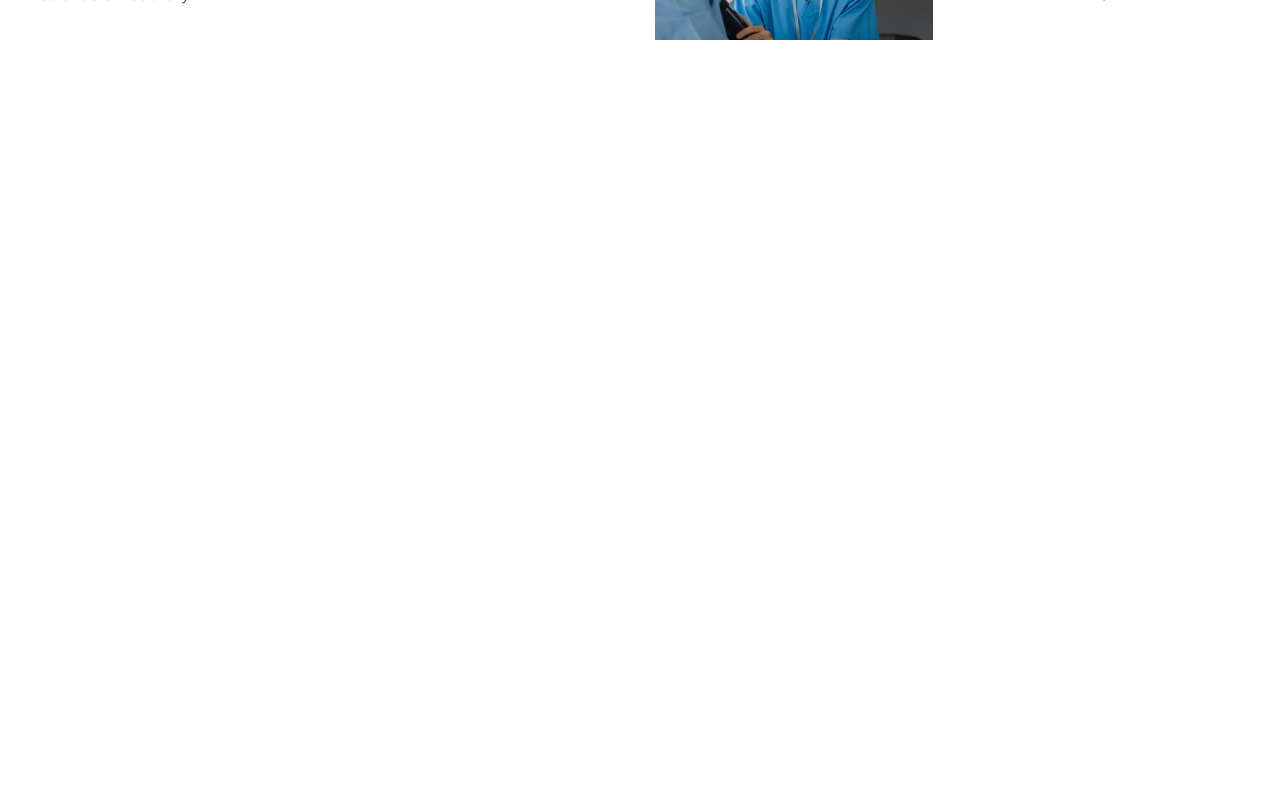
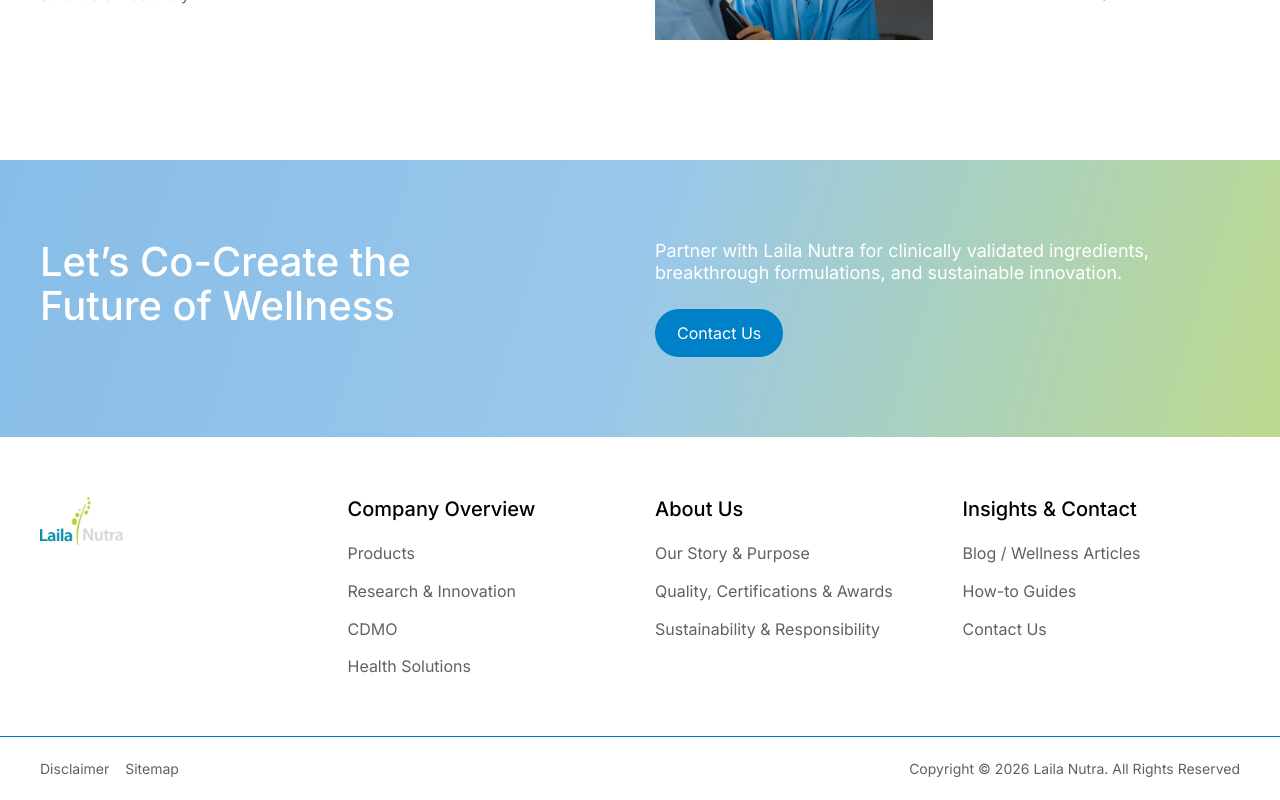
Before and after one commit to Stuvio-Digital/laila-nutra, a Next.js app: page / in a window 1280 px wide. Shown: the part 6021-6821 px from the top of the page. Before the commit the page ends 6181 px from the top, so only its background shows below. Built offline with nearby package versions, Linux system fonts and the light colour scheme.

Commit message:
Add laila-footer-logo.png to the common images directory

```diff
--- a/app/ClientLayout.tsx
+++ b/app/ClientLayout.tsx
@@ -2,6 +2,7 @@
 import React, { useEffect } from "react";
 import { ReactLenis } from "lenis/react";
 import Header from "@/components/Header";
+import Footer from "@/components/Footer";
 
 interface ClientLayoutProps {
   children: React.ReactNode;
@@ -80,6 +81,7 @@
     <ReactLenis root>
       <Header/>
       {children}
+      <Footer/>
     </ReactLenis>
   );
 }
--- /dev/null
+++ b/app/cdmo/Step.tsx
@@ -0,0 +1,11 @@
+import React from 'react'
+
+const Step = () => {
+  return (
+    <section className='h-fit w-full '>
+
+    </section>
+  )
+}
+
+export default Step
--- a/app/globals.css
+++ b/app/globals.css
@@ -92,3 +92,7 @@
     display: none !important;
   }
 }
+
+.footer-bg {
+  background: linear-gradient(107deg, #80B9E6 -20.85%, #99C7EB 48.97%, #CAE16D 118.78%);
+}
--- a/components/Footer.tsx
+++ b/components/Footer.tsx
@@ -1,8 +1,61 @@
 import React from 'react';
+import SectionHeader from './SectionHeader';
+import Link from 'next/link';
 
 const Footer:React.FC = () => {
   return (
-    <div>Footer</div>
+    <footer className='@container h-fit w-full grid grid-cols-4 sm:grid-cols-12 gap-x-4 md:gap-x-5 lg:gap-x-7.5'>
+      <SectionHeader
+        heading={'Let’s Co-Create the \n Future of Wellness'}
+        text='Partner with Laila Nutra for clinically validated ingredients, breakthrough formulations, and sustainable innovation.'
+        ctaContent='Contact Us'
+        ctaHref='/contact-us'
+        headingColor='white'
+        textColor="text-white"
+        classNameTextStructure='col-span-4 sm:col-span-12 lg:col-span-6'
+        textMaxWidth="max-w-[90%]  md:max-w-142 2xl:max-w-[80%]"
+        className='col-span-4 sm:col-span-12 py-15 lg:py-20 footer-bg'
+      />
+      <div className="pb-10 lg:pb-15 px-4 sm:px-6 lg:px-10 grid grid-cols-4 sm:grid-cols-12 gap-x-4 md:gap-x-5 lg:gap-x-7.5 col-span-4 sm:col-span-12 gap-y-10 sm:gap-y-15">
+        <Link href="/" className='w-[104px] @6xl:w-[30%] aspect-104/60 col-span-4 sm:col-span-12 @6xl:col-span-3'>
+          <img src="/images/common/laila-footer-logo.png" alt="Laila Footer Logo" className='w-full h-full' />
+        </Link>
+        <div className='col-span-4 sm:col-span-6 md:col-span-4 lg:col-start-1 @6xl:col-start-4 @6xl:col-span-3 flex flex-col'>
+          <p className='text-subHeading2 [@media(min-width:1920px)]:text-subHeading1 mb-4 lg:mb-6 font-medium text-black leading-[124%] tracking-[-2%]'>Company Overview</p>
+          <div className='flex flex-col gap-3 sm:gap-4 lg:gap-5'>
+            <Link href={"/products"} className='text-body [@media(min-width:1920px)]:text-bodyBase text-normal text-textSecondary hover:text-blue transition-colors duration-300 leading-[110%] tracking-[-1%]'>Products</Link>
+            <Link href={"/research-innovations"} className='text-body [@media(min-width:1920px)]:text-bodyBase text-normal text-textSecondary hover:text-blue transition-colors duration-300 leading-[110%] tracking-[-1%]'>Research & Innovation</Link>
+            <Link href={"/cdmo"} className='text-body [@media(min-width:1920px)]:text-bodyBase text-normal text-textSecondary hover:text-blue transition-colors duration-300 leading-[110%] tracking-[-1%]'>CDMO</Link>
+            <Link href={"/health-solutions"} className='text-body [@media(min-width:1920px)]:text-bodyBase text-normal text-textSecondary hover:text-blue transition-colors duration-300 leading-[110%] tracking-[-1%]'>Health Solutions</Link>
+          </div>
+        </div>
+        <div className='col-span-4 sm:col-span-6 md:col-span-4 @6xl:col-span-3 flex flex-col'>
+          <p className='text-subHeading2 [@media(min-width:1920px)]:text-subHeading1 mb-4 lg:mb-6 font-medium text-black leading-[124%] tracking-[-2%]'>About Us</p>
+          <div className='flex flex-col gap-3 sm:gap-4 lg:gap-5'>
+            <Link href={"/our-story-purpose"} className='text-body [@media(min-width:1920px)]:text-bodyBase text-normal text-textSecondary hover:text-blue transition-colors duration-300 leading-[110%] tracking-[-1%]'>Our Story & Purpose</Link>
+            <Link href={"/quality-certifications"} className='text-body [@media(min-width:1920px)]:text-bodyBase text-normal text-textSecondary hover:text-blue transition-colors duration-300 leading-[110%] tracking-[-1%]'>Quality, Certifications & Awards</Link>
+            <Link href={"/sustainability-responsibility"} className='text-body [@media(min-width:1920px)]:text-bodyBase text-normal text-textSecondary hover:text-blue transition-colors duration-300 leading-[110%] tracking-[-1%]'>Sustainability & Responsibility</Link>
+          </div>
+        </div>
+        <div className='col-span-4 sm:col-span-6 md:col-span-4 @6xl:col-span-3 flex flex-col'>
+          <p className='text-subHeading2 [@media(min-width:1920px)]:text-subHeading1 mb-4 lg:mb-6 font-medium text-black leading-[124%] tracking-[-2%]'>Insights & Contact</p>
+          <div className='flex flex-col gap-3 sm:gap-4 lg:gap-5'>
+            <Link href={"#"} className='text-body [@media(min-width:1920px)]:text-bodyBase text-normal text-textSecondary hover:text-blue transition-colors duration-300 leading-[110%] tracking-[-1%]'>Blog / Wellness Articles</Link>
+            <Link href={"#"} className='text-body [@media(min-width:1920px)]:text-bodyBase text-normal text-textSecondary hover:text-blue transition-colors duration-300 leading-[110%] tracking-[-1%]'>How-to Guides</Link>
+            <Link href={"$"} className='text-body [@media(min-width:1920px)]:text-bodyBase text-normal text-textSecondary hover:text-blue transition-colors duration-300 leading-[110%] tracking-[-1%]'>Contact Us</Link>
+          </div>
+        </div>
+      </div>
+      <div className='border-t border-blue col-span-4 sm:col-span-12 py-4 sm:py-5 md:py-6 flex flex-col sm:flex-row justify-between sm:items-center gap-4'>
+        <div className='flex gap-4 pl-4 sm:pl-6 lg:pl-10'>
+          <Link href={"#"} className='text-sm text-textSecondary hover:text-blue transition-colors duration-300 leading-[110%] tracking-[-1%]'>Disclaimer</Link>
+          <Link href={"#"} className='text-sm text-textSecondary hover:text-blue transition-colors duration-300 leading-[110%] tracking-[-1%]'>Sitemap</Link>
+        </div>
+        <p className='text-sm text-textSecondary leading-[110%] tracking-[-1%] pl-4 sm:pl-0 sm:pe-6 lg:pe-10'>
+          Copyright © {new Date().getFullYear()} Laila Nutra. All Rights Reserved
+        </p>
+      </div>
+    </footer>
   )
 }
 
```
Also changed, not shown: public/images/cdmo/8-step-innovation.svg (added), public/images/common/laila-footer-logo.png (added).
